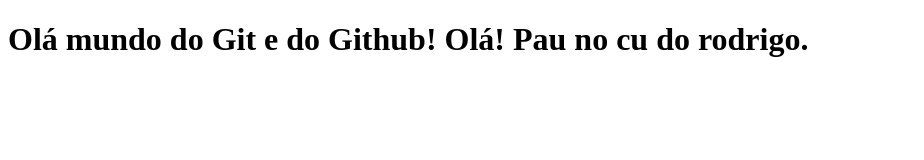
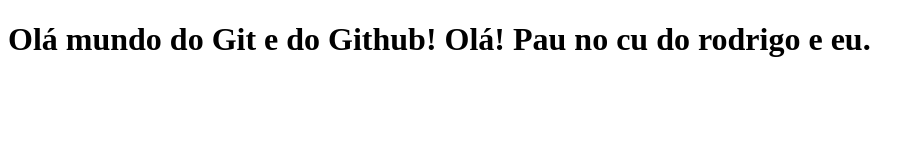
Before and after one commit to Yankzera/aula-de-git, a plain HTML site: page index.html in a window 1280 px wide. Shown: the whole page, without its empty margins (0-924 px from the left). Drawn offline with Linux system fonts and the light colour scheme.

Commit message:
Update index.html

```diff
--- a/index.html
+++ b/index.html
@@ -8,7 +8,7 @@
     <title>Aprendendo git</title>
 </head>
 <body>
-    <h1>Olá mundo do Git e do Github! Olá! Pau no cu do rodrigo.</h1>
+    <h1>Olá mundo do Git e do Github! Olá! Pau no cu do rodrigo e eu.</h1>
     <script src="js/index.js"></script>
 </body>
 
```
